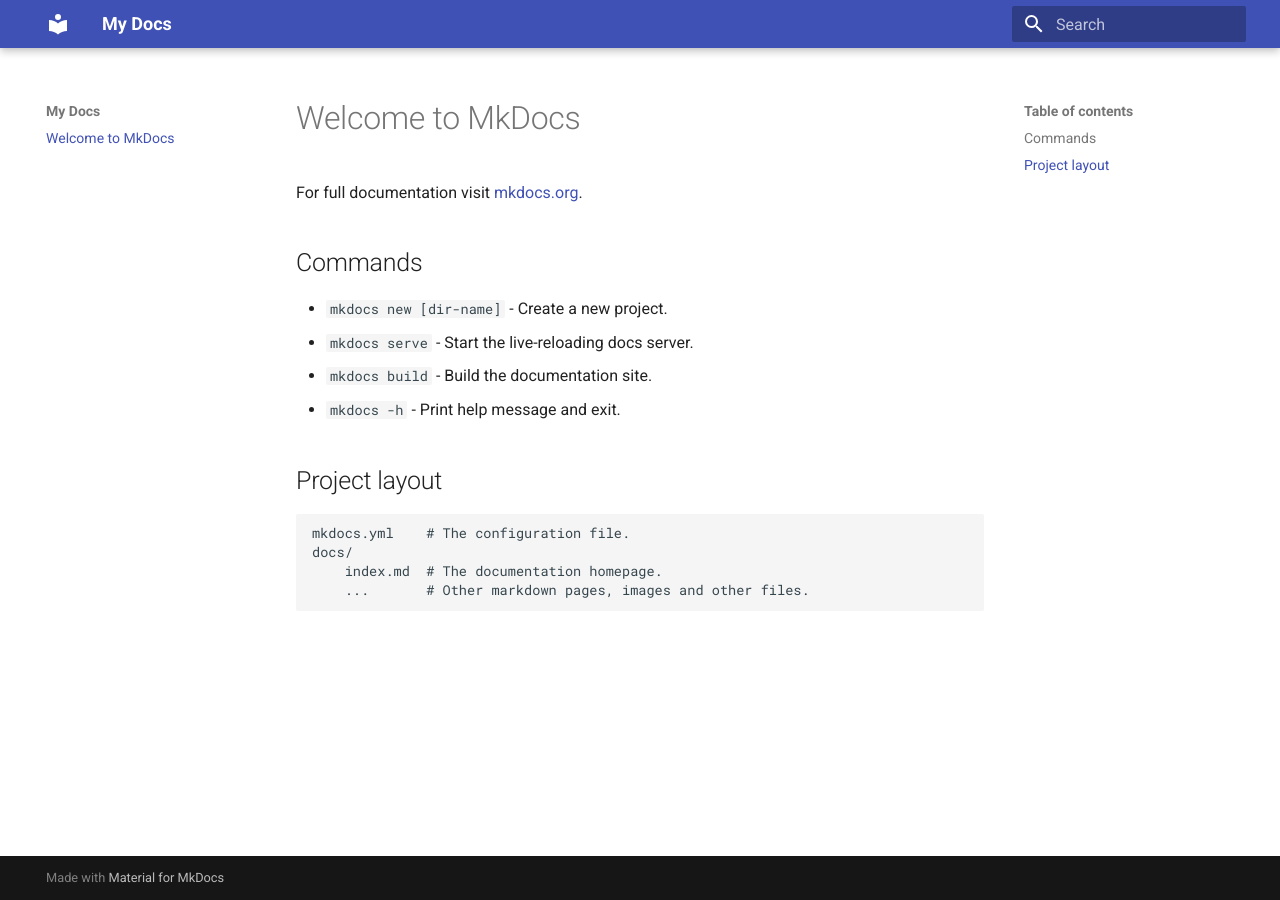
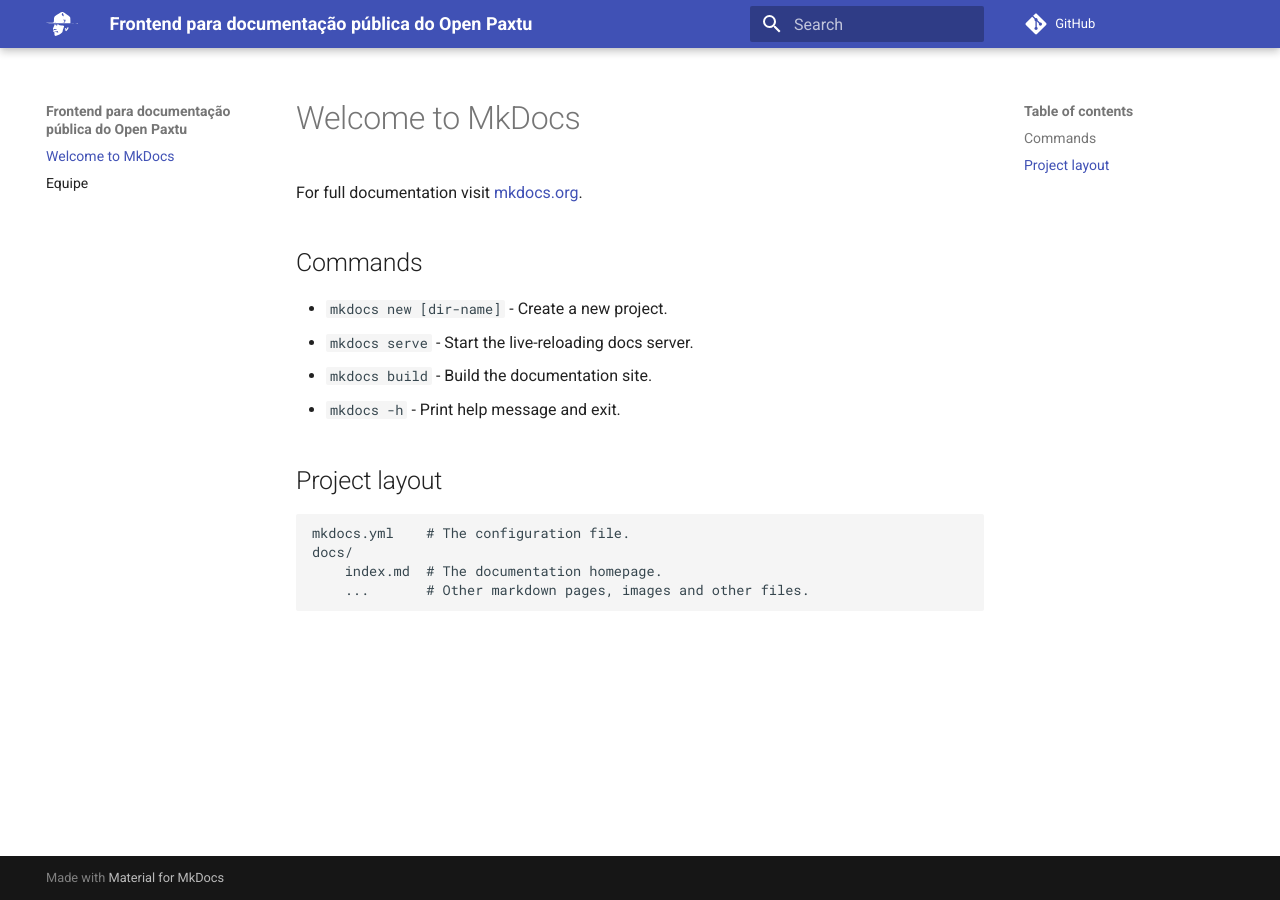
Before and after one commit to Escoteiros/docs, an MkDocs documentation site: the page built from docs/index.md, in a window 1280 px wide. Built offline with MkDocs 1.6.1 and Material for MkDocs 9.7.7, drawn with Linux system fonts in a browser that asks for light colours; comment, search, counter and statistics services are not loaded.

```diff
--- a/README.md
+++ b/README.md
@@ -1 +1,3 @@
-# docs
+# Frontend para documentação pública do Open Paxtu
+
+Repositório para registrar a documentação pública de desenvolvimento e operação do Open Paxtu.
--- a/mkdocs.yml
+++ b/mkdocs.yml
@@ -1,4 +1,22 @@
-site_name: My Docs
+site_name: Frontend para documentação pública do Open Paxtu
+repo_url: https://github.com/escoteiros/docs
 
 theme:
   name: material
+  logo: assets/logo.svg
+
+plugins:
+  - search
+  - minify:
+      minify_html: true
+      minify_js: true
+      minify_css: true
+      htmlmin_opts:
+          remove_comments: true
+      cache_safe: true
+      # js_files:
+      #     - my/javascript/dir/file1.js
+      #     - my/javascript/dir/file2.js
+      # css_files:
+      #     - my/css/dir/file1.css
+      #     - my/css/dir/file2.css
--- a/pyproject.toml
+++ b/pyproject.toml
@@ -9,6 +9,7 @@
 [tool.poetry.dependencies]
 python = "^3.8"
 mkdocs-material = "^9.2.8"
+mkdocs-minify-plugin = "^0.7.1"
 
 
 [build-system]
```
Also changed, not shown: docs/equipe.md (added, +6 -0 lines), docs/assets/logo.svg (added), 2 other files.
